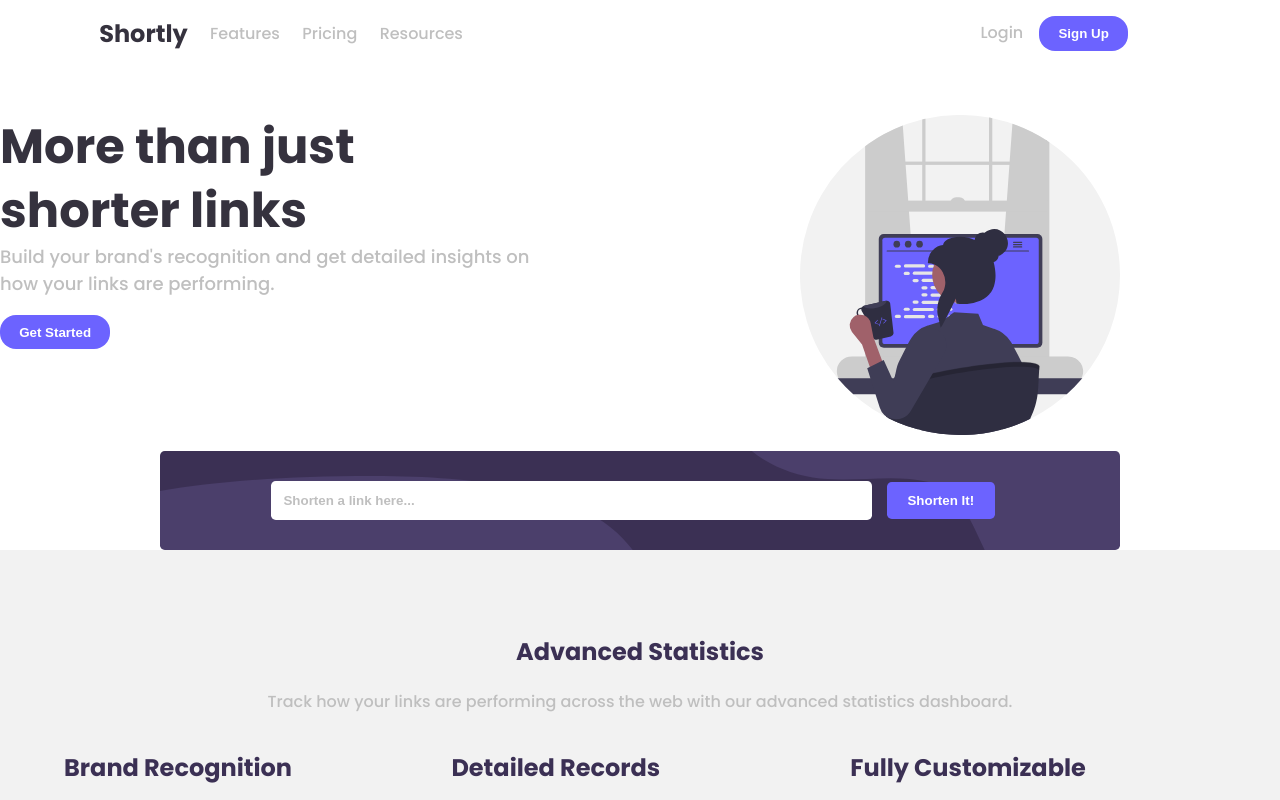
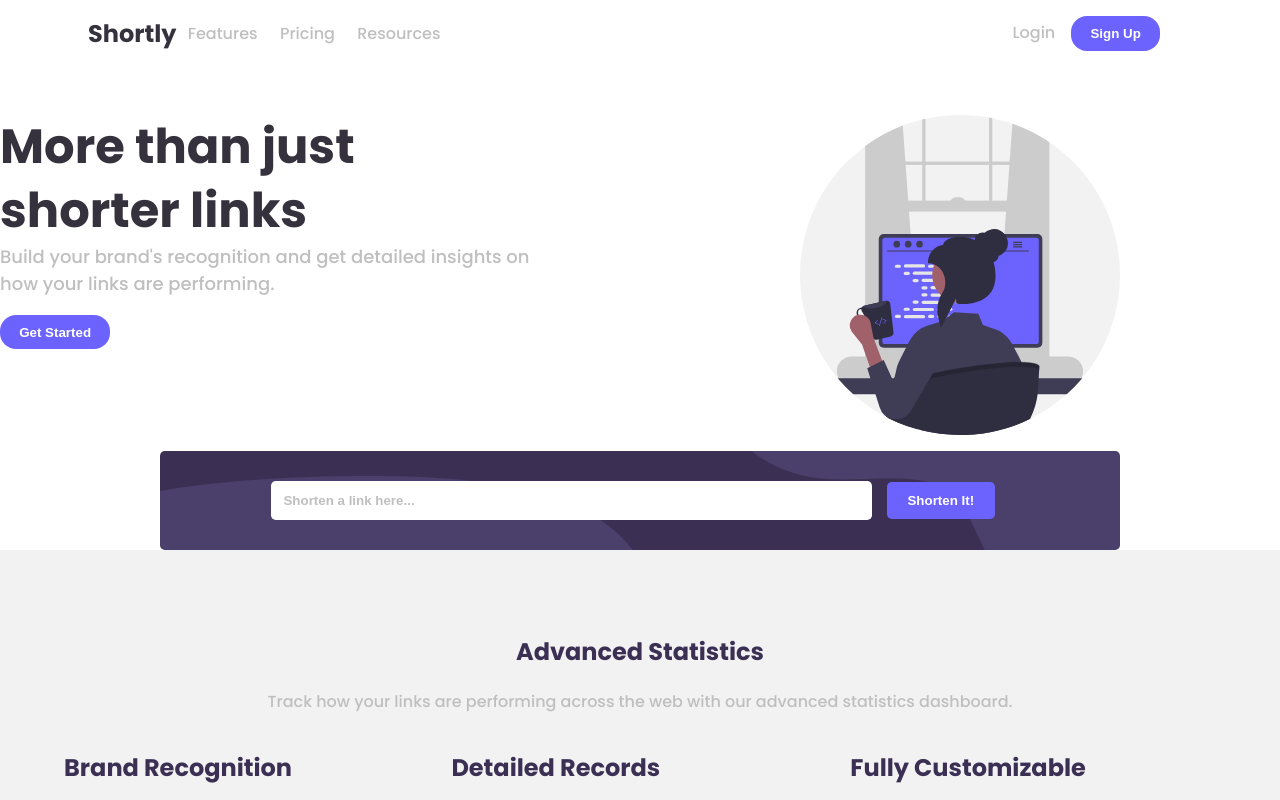
Before and after one commit to romeiro-bru/url-shortening, a React (Create React App) app: page / in a window 1280 px wide. Shown: the top 800 px of the page. Built offline with nearby package versions, Linux system fonts and the light colour scheme.

Commit message:
Refactor header

```diff
--- a/src/Components/Header/Header.jsx
+++ b/src/Components/Header/Header.jsx
@@ -1,13 +1,21 @@
 import './style.css';
+
+const items = [
+  { name: "Features" },
+  { name: "Pricing" },
+  { name: "Resources" }
+]
 
 export function Header() {
   return (
     <header>
       <ul>
-        <li><h2>Shortly</h2></li>
-        <li>Features</li>
-        <li>Pricing</li>
-        <li>Resources</li>
+        <li>Shortly</li>
+        {items.map((item, i) => (
+          <li key={i}>
+            {item.name}
+          </li>
+        ))}
       </ul>
 
       <div className="login">
--- a/src/Components/Header/style.css
+++ b/src/Components/Header/style.css
@@ -3,10 +3,13 @@ header {
   justify-content: space-between;
   margin-bottom: 3rem;
 }
-header h2 {
+
+header li:first-of-type {
+  margin: 0;
   padding-left: 3rem;
   color: var(--text-dark);
-  margin: 0;
+  font-weight: 700;
+  font-size: 1.5rem;
 }
 
 header ul {
@@ -19,7 +22,7 @@ header li {
 
 .login {
   position: absolute;
-  right: 9.5rem;
+  right: 7.5rem;
   display: inline;
   align-self: center;
 }
```
